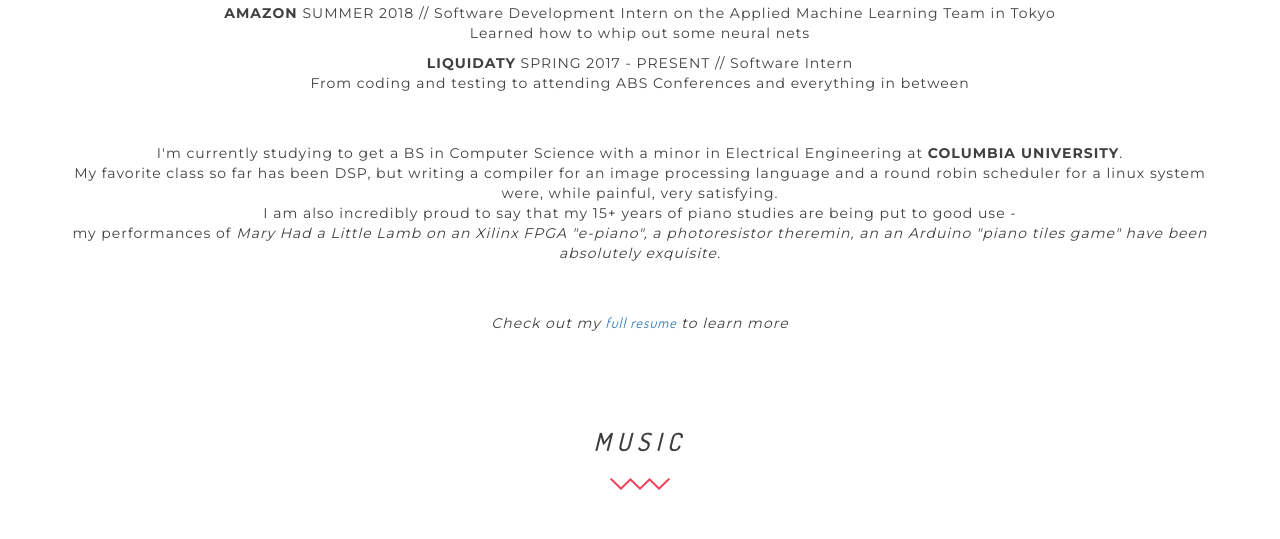
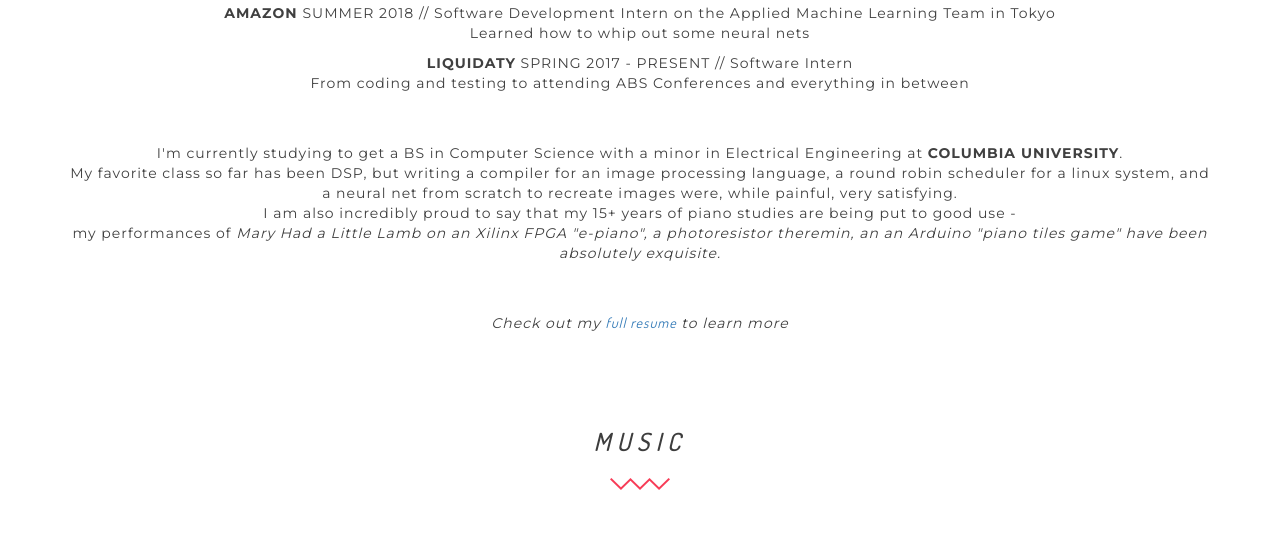
Before and after one commit to mizutahana/mizutahana_old_website, a plain HTML site: page index.html in a window 1280 px wide. Shown: the part 1514-2053 px from the top of the page. Drawn offline with nearby package versions, Linux system fonts and the light colour scheme.

Commit message:
update index.html

```diff
--- a/index.html
+++ b/index.html
@@ -149,7 +149,7 @@
             </div>
 			<div class="single_testimonial text-center wow fadeInUp animated">
             	<br><br><p>I'm currently studying to get a BS in Computer Science with a minor in Electrical Engineering at <b>COLUMBIA UNIVERSITY</b>.<br>
-			My favorite class so far has been DSP, but writing a compiler for an image processing language and a round robin scheduler for a linux system were, while painful, very satisfying.<br>
+			My favorite class so far has been DSP, but writing a compiler for an image processing language, a round robin scheduler for a linux system, and a neural net from scratch to recreate images were, while painful, very satisfying.<br>
 			I am also incredibly proud to say that my 15+ years of piano studies are being put to good use -<br>
 			my performances of <i>Mary Had a Little Lamb<i> on an Xilinx FPGA "e-piano", a photoresistor theremin, an an Arduino "piano tiles game" have been absolutely exquisite.</p>
             </div>
```
